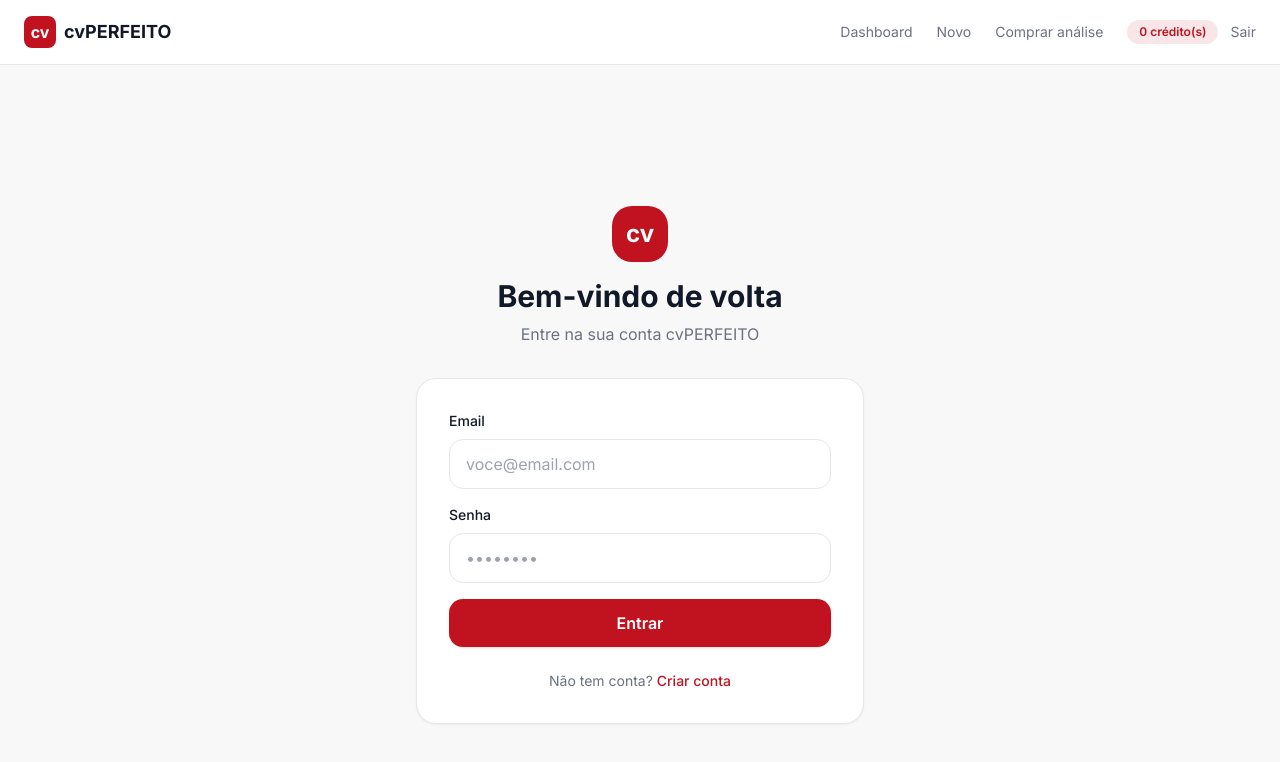
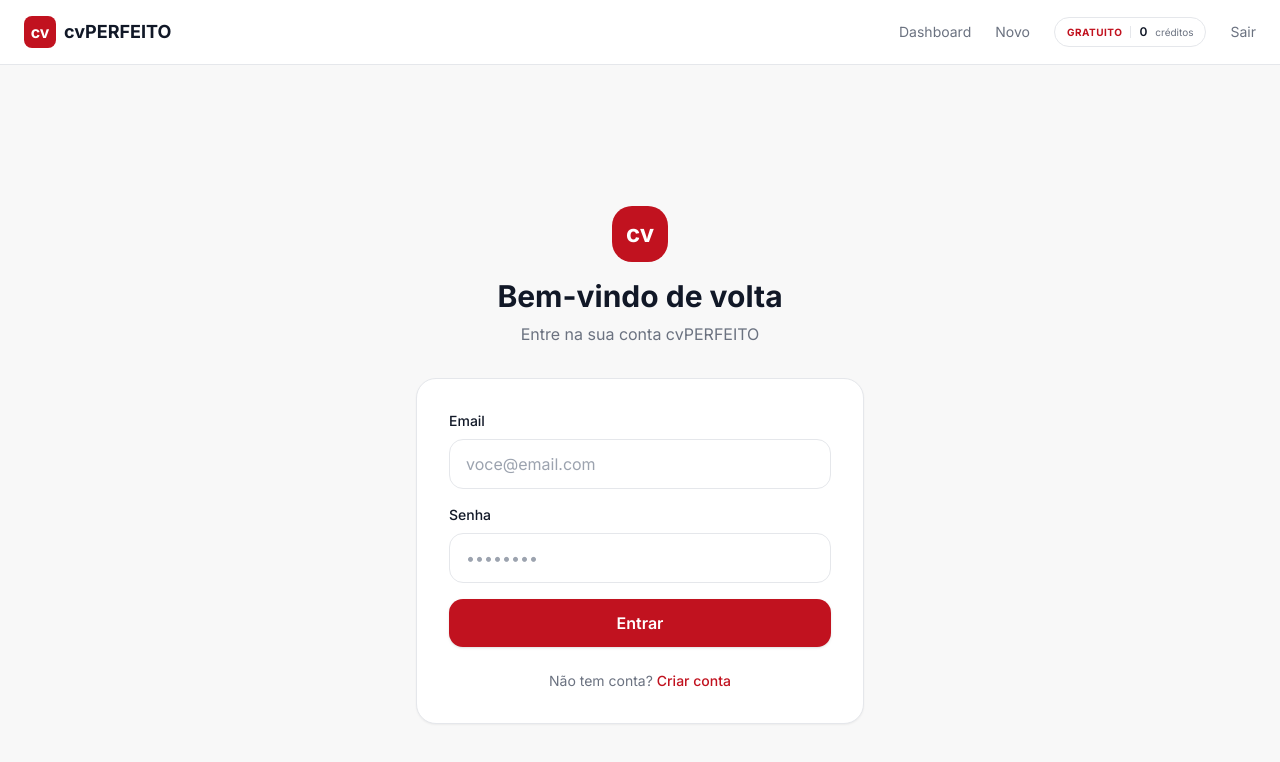
Before and after one commit to ghenosec/cvPERFEITO, an Angular app in the folder cvperfeito-web/: page /auth/login in a window 1280 px wide. Shown: the top 762 px of the page. Built offline with nearby package versions, Linux system fonts and the light colour scheme; no server answers; sample sign-in values are in the browser's storage.

Commit message:
refactor app component to enhance billing navigation and user plan display

```diff
--- a/cvperfeito-web/src/app/app.component.ts
+++ b/cvperfeito-web/src/app/app.component.ts
@@ -1,4 +1,4 @@
-import { Component, inject } from '@angular/core';
+import { Component, inject, computed } from '@angular/core';
 import { CommonModule } from '@angular/common';
 import { Router, RouterLink, RouterOutlet } from '@angular/router';
 import { AuthService } from './core/services/auth.service';
@@ -10,7 +10,7 @@
   template: `
     <div class="min-h-screen flex flex-col">
       @if (auth.token()) {
-        <header class="border-b border-surface-border bg-white sticky top-0 z-50">
+        <header class="border-b border-surface-border bg-white sticky top-0 z-40">
           <div class="mx-auto max-w-7xl px-6 py-4 flex items-center justify-between">
             <a routerLink="/dashboard" class="flex items-center gap-2">
               <div class="h-8 w-8 rounded-lg bg-brand-primary flex items-center justify-center text-white font-bold">cv</div>
@@ -19,13 +19,21 @@
             <nav class="flex items-center gap-6">
               <a routerLink="/dashboard" class="text-sm text-ink-muted hover:text-brand-primary transition">Dashboard</a>
               <a routerLink="/upload" class="text-sm text-ink-muted hover:text-brand-primary transition">Novo</a>
-              <a routerLink="/billing" class="text-sm text-ink-muted hover:text-brand-primary transition">Comprar análise</a>
-              <div class="flex items-center gap-3">
-                <span class="rounded-full bg-brand-primary/10 px-3 py-1 text-xs font-semibold text-brand-primary">
-                  {{ auth.user()?.creditsLeft ?? 0 }} crédito(s)
+
+              <a routerLink="/billing" class="flex items-center gap-2 rounded-full border border-surface-border px-3 py-1.5 hover:border-brand-primary transition group">
+                <span class="text-[10px] font-bold uppercase tracking-wider"
+                      [class.text-ink-muted]="isFree()"
+                      [class.text-brand-primary]="!isFree()">
+                  {{ planLabel() }}
                 </span>
-                <button (click)="logout()" class="text-sm text-ink-muted hover:text-state-error transition">Sair</button>
-              </div>
+                <span class="h-3 w-px bg-surface-border"></span>
+                <span class="text-xs font-semibold text-ink">
+                  {{ auth.user()?.creditsLeft ?? 0 }}
+                </span>
+                <span class="text-[10px] text-ink-muted">créditos</span>
+              </a>
+
+              <button (click)="logout()" class="text-sm text-ink-muted hover:text-state-error transition">Sair</button>
             </nav>
           </div>
         </header>
@@ -40,6 +48,15 @@
   auth = inject(AuthService);
   private router = inject(Router);
 
+  isFree = computed(() => this.auth.user()?.plan === 'FREE');
+
+  planLabel = computed(() => {
+    const plan = this.auth.user()?.plan;
+    if (plan === 'PREMIUM') return 'Premium';
+    if (plan === 'BASIC') return 'Básico';
+    return 'Gratuito';
+  });
+
   constructor() {
     if (this.auth.token()) {
       this.auth.fetchMe().subscribe();
```
